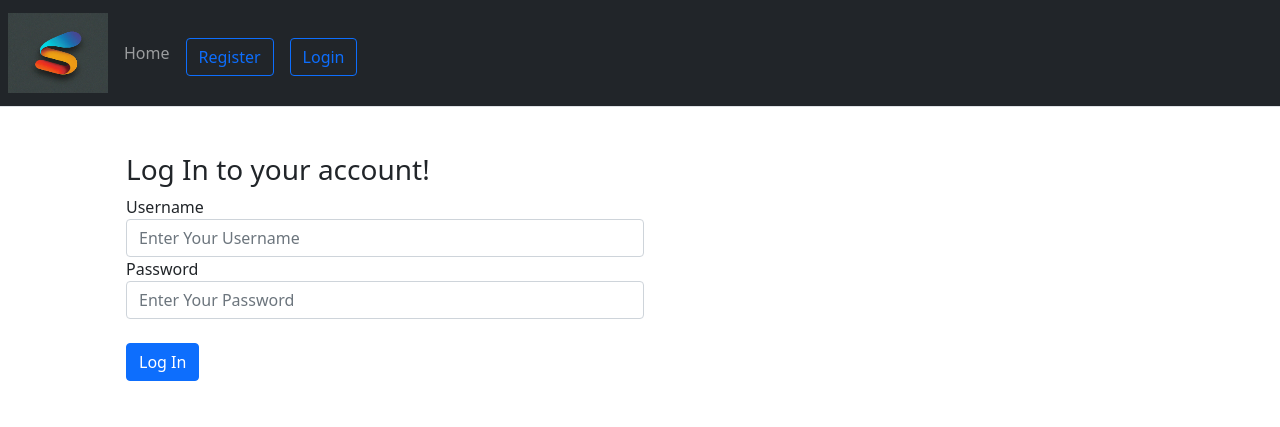
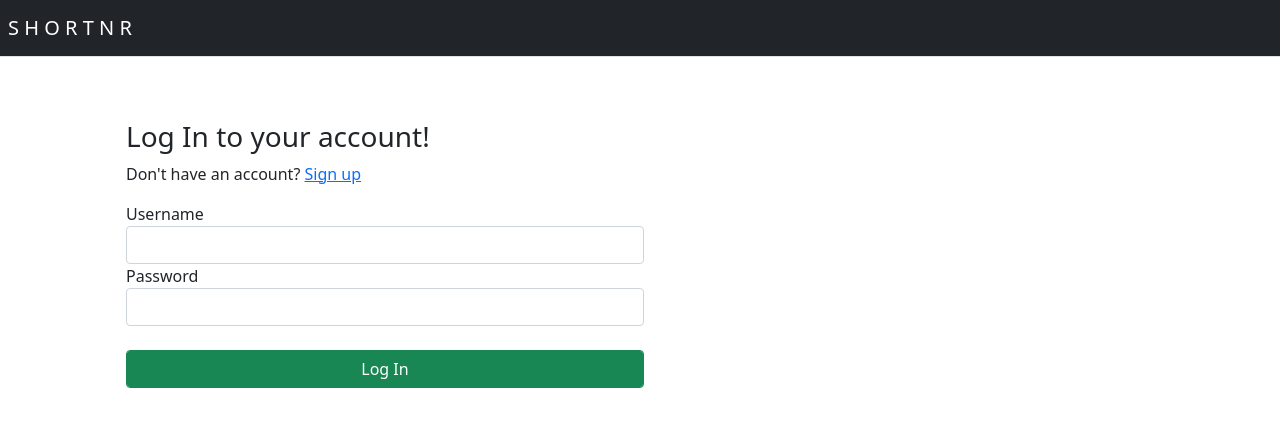
Before and after one commit to dj221ai/url-shortner, a Django app: page /account/login/ in a window 1280 px wide. Shown: the top 427 px of the page. Run offline with Django 4.2, Linux system fonts and the light colour scheme.

```diff
--- a/urlshortnerproject/account/templates/account/login.html
+++ b/urlshortnerproject/account/templates/account/login.html
@@ -6,19 +6,20 @@
         <div class="row mx-3">
             <div class="mx-3 col-6">
                     <h3>Log In to your account!</h3>
+                    <p>Don't have an account? <a href="{% url 'account:register' %}">Sign up</a></p>
                     <form method="post" action="{% url 'account:signin' %}" class="mb-2">
                         {% csrf_token %}
                         <div class="form-group">
                             <label for="username">Username</label>
-                            <input type="text" class="form-control" id="username" name="username" placeholder="Enter Your Username" Required>
+                            <input type="text" class="form-control" id="username" name="username" Required>
                         </div>
                         <div class="form-group">
                             <label for="password">Password</label>
-                            <input type="password" class="form-control" id="password" name="password" placeholder="Enter Your Password" Required>
+                            <input type="password" class="form-control" id="password" name="password" Required>
                         </div>
                         <br/>
 
-                        <button type="submit" class="btn btn-primary">Log In</button>
+                        <button type="submit" class="btn btn-success form-control">Log In</button>
                     </form>
 
 
--- a/urlshortnerproject/account/templates/account/register.html
+++ b/urlshortnerproject/account/templates/account/register.html
@@ -15,6 +15,7 @@
                 {% endfor %}
 
                 <h3>Create your account!</h3>
+                <p>Already have an account? please <a href="{% url 'account:signin' %}">Login</a></p>
                 <form method="post" action="{% url 'account:register' %}">
                     {% csrf_token %}
                     <div class="mb-3">
@@ -41,7 +42,9 @@
                         <label for="password2">Confirm Password</label>
                         <input class="form-control" type="password" name="password2" id="password2">
                     </div>
-                    <button class="btn btn-primary form" type="submit">Register</button>
+                    <button class="btn btn-success form-control" type="submit">Register Your Free Account</button>
+                    <br/>
+                    <br/>
                 </form>
             </div>
         </div>
--- a/urlshortnerproject/shortner/templates/shortner/index.html
+++ b/urlshortnerproject/shortner/templates/shortner/index.html
@@ -3,11 +3,13 @@
 
 {% block content %}
 <div class="container">
-    <button type="button" class="btn btn-primary" id="openModalBtn">Create + </button>
 
-    {% if request.user.is_authenticated %}
+    {% if not request.user.is_authenticated %}
+        {% include "account/login.html" %}
 
     {% else %}
+        <h4>Welcome, {{ request.user.first_name}}</h4>
+        <button type="button" class="btn btn-primary" id="openModalBtn">Create + </button>
     {% endif %}
 
 </div>
--- a/urlshortnerproject/templates/header.html
+++ b/urlshortnerproject/templates/header.html
@@ -14,8 +14,7 @@
 </style>
 <nav class="navbar navbar-expand-md navbar-default fixed-top navbar-dark bg-dark border-bottom">
     <a class="navbar-brand mx-2" href="{% url 'shortner:index' %}">
-        <img src="{% static '/images/shortner.jpg' %}" alt="Shortner" width="100" height="80">
-
+        S  H  O  R  T  N  R
     </a>
     <button class="navbar-toggler" type="button" data-toggle="collapse" data-target="#navbarSupportedContent" aria-controls="navbarSupportedContent" aria-expanded="false" aria-label="Toggle navigation">
       <span class="navbar-toggler-icon"></span>
@@ -38,30 +37,9 @@
                 </a>
                 </li>
             </ul>
-    {% else %}
-            <ul class="navbar-nav mr-auto">
-                <li class="nav-item active">
-                <a class="nav-link" href="{% url 'shortner:index' %}">Home</a>
-                </li>
-            </ul>
-            <ul class="navbar-nav my-2 my-md-0 mr-md-3">
-                <li class="nav-item active">
-                <a class="nav-link" href="{% url 'account:register' %}">
-                    <button class="btn btn-outline-primary my-2 my-sm-0 float-end" type="submit">Register</button>
-                </a>
-                </li>
-            </ul>
-            <ul class="navbar-nav my-2 my-md-0 mr-md-3">
-                <li class="nav-item active">
-                <a class="nav-link" href="{% url 'account:signin' %}">
-                    <button class="btn btn-outline-primary my-2 my-sm-0 float-end" type="submit">Login</button>
-                </a>
-                </li>
-            </ul>
         </div>
     {% endif %}
   </nav>
-  <hr>
   <br/>
   <br/>
   <br/>
```
